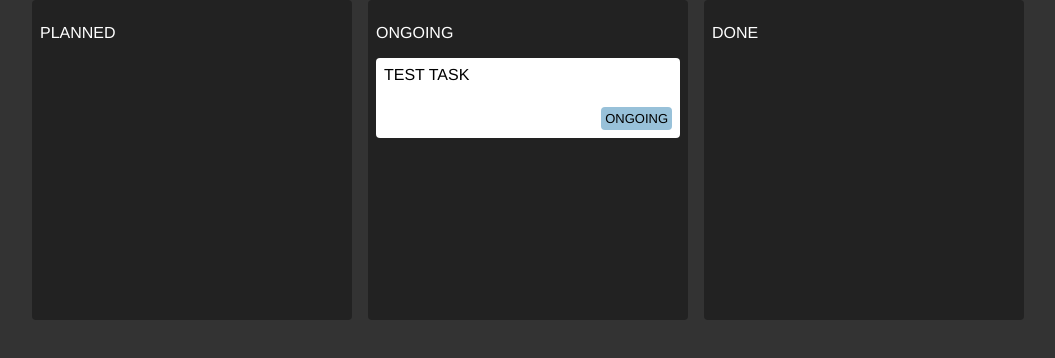
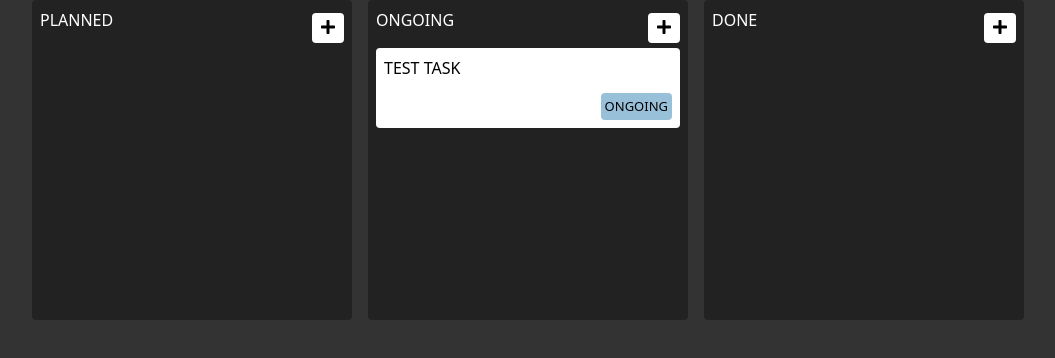
Before and after one commit to nabbysidek/zustand-kanban-board, a React (Vite) app: page / in a window 1280 px wide. Shown: the top 358 px of the page, without its empty margins (112-1167 px from the left). Built offline with nearby package versions, Linux system fonts and the light colour scheme.

Commit message:
cont. Adding

```diff
--- a/package.json
+++ b/package.json
@@ -15,6 +15,7 @@
     "react": "^18.2.0",
     "react-bootstrap": "^2.10.2",
     "react-dom": "^18.2.0",
+    "react-icons": "^5.2.1",
     "zustand": "^4.5.2"
   },
   "devDependencies": {
--- a/src/App.jsx
+++ b/src/App.jsx
@@ -1,5 +1,6 @@
-import './App.css'
-import Columns from './components/Columns'
+import './App.css';
+import Columns from './components/Columns';
+import 'bootstrap/dist/css/bootstrap.min.css';
 
 function App() {
 
--- a/src/components/Columns.css
+++ b/src/components/Columns.css
@@ -9,3 +9,21 @@
     padding: 0.5rem;
     text-transform: uppercase;
 }
+
+.column-title-wrapper {
+    display: flex;
+    justify-content: space-between;
+    align-items: center;
+}
+    .column-title-wrapper button {
+        all: unset;
+        color: #000;
+        background: #fff;
+        padding: 0 0.5rem 0.4rem 0.5rem;
+        border-radius: 4px;
+        height: fit-content;
+        cursor: pointer;
+    }
+    .column-title-wrapper button:hover {
+        background: var(--color-gray-light);
+    }
--- a/src/components/Columns.jsx
+++ b/src/components/Columns.jsx
@@ -1,11 +1,18 @@
 import "./Columns.css";
-import { Col } from "react-bootstrap";
 import Tasks from "./Tasks";
 import { useStore } from "../store";
 import { shallow } from "zustand/shallow";
+import { Col, Button, Modal } from "react-bootstrap";
+import { FaPlus } from "react-icons/fa";
+import { useState } from "react";
 
 function Columns({state}) {
   // the prop is a state because each column represents a specific state
+
+  const [ text, setText ] = useState('');
+  // initialize for user's input field
+  const [ open, setOpen ] = useState(false);
+  // initialize a modal
 
   const tasks = useStore((store) =>
     store.tasks.filter((task) => task.state === state),
@@ -21,19 +28,61 @@ function Columns({state}) {
   // this means that only when the tasks change will this component rerun
   // and we can go even further by filtering tasks that have state equal to our prop state in store which is 'planned'
 
-
+  const addTask = useStore((store) => store.addTask);
+  // allow us to add task by using the method in the store
 
   return (
-    <Col className='column'>
-      <p>{state}</p>
+    <Col className="column">
+      <div className="column-title-wrapper">
+        <p>{state}</p>
+        <Button
+          onClick={
+            () => setOpen(true)
+            // {
+            //   // addTask('Inline Test' + state, state);
+            //   addTask('', state);
+            // }
+          }
+        >
+          <FaPlus />
+        </Button>
+      </div>
       {/* display list of tasks by using the mapping method */}
       {/* the mapping object (in this case is 'task') holds key-value pairs */}
       {/* With this, the user is expected to define each title of task once */}
       {tasks.map((task) => (
-        <Tasks title = {task.title} key={task.title} />
+        <Tasks title={task.title} key={task.title} />
       ))}
+      <Modal show={open} onHide={() => setOpen(false)}>
+        <Modal.Header closeButton>
+          <Modal.Title>Add Task</Modal.Title>
+        </Modal.Header>
+        <Modal.Body>
+          <input
+            onChange={(e) => setText(e.target.value)}
+            value={text}
+            placeholder="Enter task title"
+            className="form-control"
+          />
+        </Modal.Body>
+        <Modal.Footer>
+          <Button variant="secondary" onClick={() => setOpen(false)}>
+            Close
+          </Button>
+          <Button
+            variant="primary"
+            onClick={() => {
+              addTask(text, state);
+              setText("");
+              setOpen(false);
+            }}
+          >
+            Add Task
+          </Button>
+        </Modal.Footer>
+      </Modal>
     </Col>
-  )
+  );
 }
 
 export default Columns
--- a/src/components/Tasks.css
+++ b/src/components/Tasks.css
@@ -7,6 +7,7 @@
     display: flex;
     flex-direction: column;
     justify-content: space-between;
+    margin-bottom: 0.5rem;
 }
 
 .bottom-wrapper {
--- a/src/store.js
+++ b/src/store.js
@@ -7,6 +7,17 @@ const store = (set) => ({
     // and it will return an object {}
 
     tasks: [{title: "Test Task", state: "ongoing"}],
+
+    // add a function here
+    // title and the state are the information we need to add a task
+    // we then get it to run the set function as we want to manipulate our store
+    addTask: (title, state) => set((store) => (
+        // we also want to check for the current state of the store
+        // here, we take in an object and tell it what we want to manipulate
+        {tasks: [...store.tasks, {title, state}]}
+        // with this, we're taking the already availlable tasks in our store
+        // and adding one new element {title, state} in the array
+    )),
 });
 
 export const useStore = create(store);
```
Also changed, not shown: 1 other file (tests, documents, lock files or other folders).
